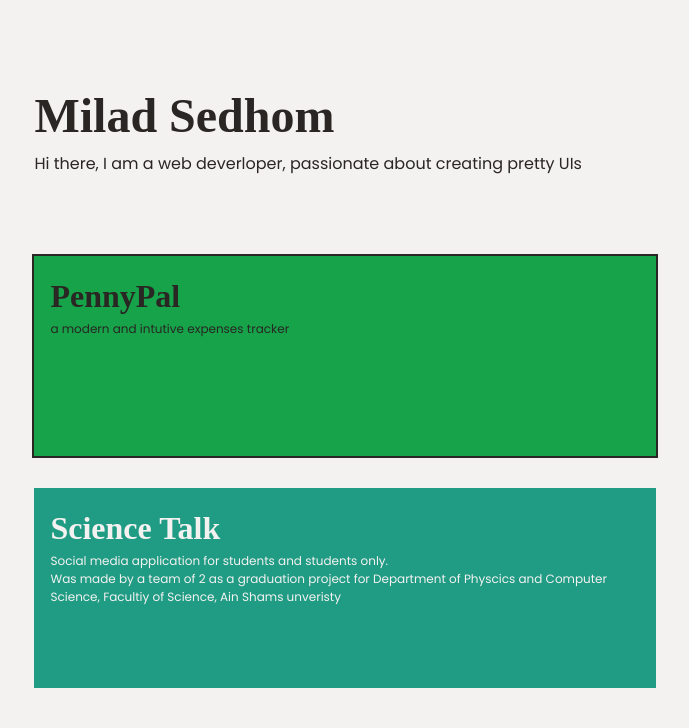
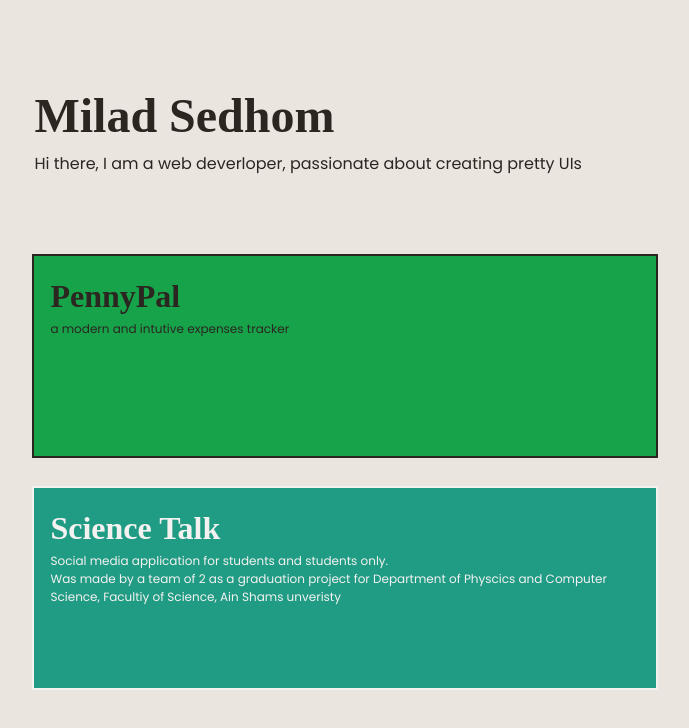
Before and after one commit to MiladSedhom/portfolio, a SvelteKit app: page / in a window 1280 px wide. Shown: the top 728 px of the page, without its empty margins (295-984 px from the left). Built offline with nearby package versions, Linux system fonts and the light colour scheme; a web font is replaced by a local one.

Commit message:
color tweaks

```diff
--- a/src/routes/+layout.svelte
+++ b/src/routes/+layout.svelte
@@ -3,7 +3,7 @@
 	import '@unocss/reset/tailwind.css';
 </script>
 
-<div class="min-h-screen min-w-screen bg-bgcolor font-sans color-tcolor">
+<div class="min-h-screen min-w-screen font-sans color-tcolor bg-bgcolor">
 	<header class=" h-16 p-4"></header>
 	<slot />
 </div>
@@ -11,9 +11,9 @@
 <style>
 	:global(:root) {
 		--h: 29;
-		--primary: hsl(var(--h), 65%, 45%);
-		--bg: hsl(var(--h), 8%, 95%);
-		--text: hsl(var(--h), 8%, 15%);
+		--primary: hsl(var(--h), 80%, 65%);
+		--bg: hsl(var(--h), 20%, 90%);
+		--text: hsl(var(--h), 15%, 15%);
 		--text-alt: hsl(var(--h), 8%, 95%);
 	}
 </style>
```
